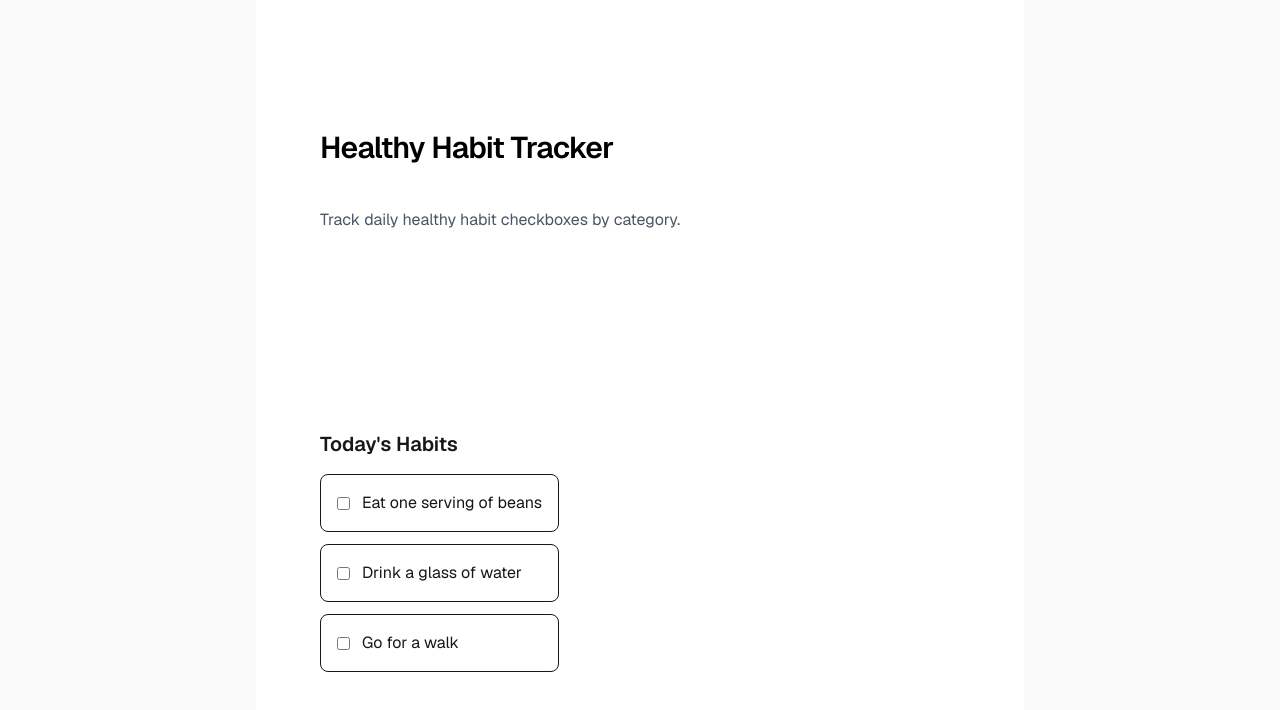
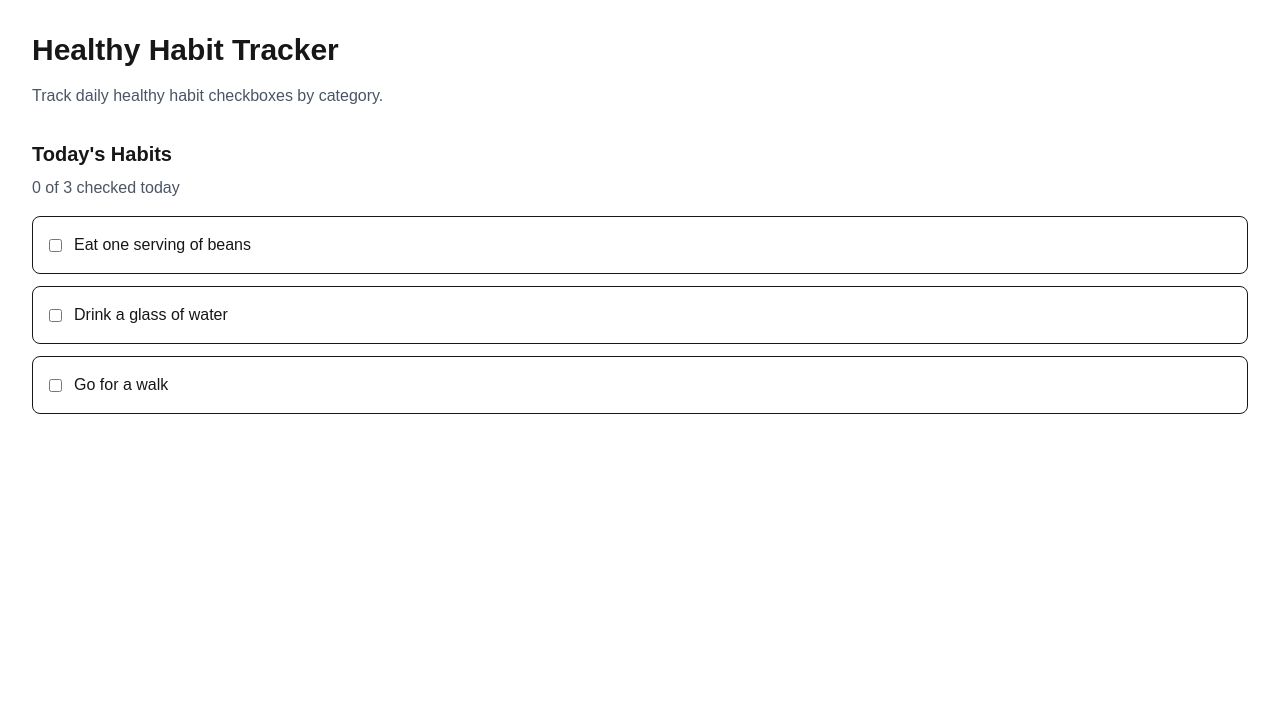
Before and after one commit to CynthiaWeaver-Jeannine/healthy-habits-tracker, a Next.js app: page / in a window 1280 px wide. Shown: the top 710 px of the page. Built offline with nearby package versions, Linux system fonts and the light colour scheme.

Commit message:
Fix problem in next.confix; update homepage to include a checkbox counter.

```diff
--- a/next.config.ts
+++ b/next.config.ts
@@ -1,7 +1,7 @@
 import type { NextConfig } from "next";
 
 const nextConfig: NextConfig = {
-  /* config options here */
+  allowedDevOrigins: ["192.168.68.53"],
   reactCompiler: true,
 };
 
--- a/src/app/page.tsx
+++ b/src/app/page.tsx
@@ -1,33 +1,49 @@
+"use client";
+
+import { useState } from "react";
 import { sampleHabitItems } from "@/features/habits/data/sampleHabitItems";
 import HabitItem from "@/features/habits/components/HabitItem";
 
 export default function Home() {
+  const [checkedHabitIds, setCheckedHabitIds] = useState<string[]>([]);
+
+  function handleCheckedHabitChange(habitId: string, checked: boolean) {
+    if (checked) {
+      setCheckedHabitIds((currentCheckedIds) => [
+        ...currentCheckedIds,
+        habitId,
+      ]);
+    } else {
+      setCheckedHabitIds((currentCheckedIds) =>
+      currentCheckedIds.filter((id) => id !==habitId)
+      );
+    }
+  }
   return (
-    <div className="flex flex-col flex-1 items-center justify-center bg-zinc-50 font-sans dark:bg-black">
-      <main className="flex flex-1 w-full max-w-3xl flex-col items-center justify-between py-32 px-16 bg-white dark:bg-black sm:items-start">
-
-        <div className="flex flex-col items-center gap-6 text-center sm:items-start sm:text-left">
-          <h1 className="max-w-xs text-3xl font-semibold leading-10 tracking-tight text-black dark:text-zinc-50">
-            Healthy Habit Tracker
-          </h1>
+      <main className="min-h-screen p-8">
+        <h1 className="text-3xl font-bold">Healthy Habit Tracker</h1>
 
         <p className="mt-4 text-gray-600">
           Track daily healthy habit checkboxes by category.
         </p>
-        </div>
       <section className="mt-8">
         <h2 className="text-xl font-semibold">Today&apos;s Habits</h2>
+
+        <p className="mt-2 text-gray-600">
+          {checkedHabitIds.length} of {sampleHabitItems.length} checked today
+        </p>
         <ul className="mt-4 space-y-3">
           {sampleHabitItems.map((habit) => (
             <HabitItem
               key={habit.id}
               habit={habit}
+              isChecked={checkedHabitIds.includes(habit.id)}
+              onCheckedChange={handleCheckedHabitChange}
               />
           ))}
         </ul>
       </section>
 
       </main>
-    </div>
   );
 }
--- a/src/features/habits/components/HabitItem.tsx
+++ b/src/features/habits/components/HabitItem.tsx
@@ -1,21 +1,25 @@
-"use client";
-import { useState } from "react";
 import type { HabitItem as HabitItemType } from "../types";
 
 interface HabitItemProps {
     habit: HabitItemType;
+    isChecked: boolean;
+    onCheckedChange: (habitId: string, checked: boolean) => void;
 }
 
-export default function HabitItem({ habit }: HabitItemProps) {
-    const [isChecked, setIsChecked] = useState(false);
-
+export default function HabitItem({
+    habit,
+    isChecked,
+    onCheckedChange,
+ }: HabitItemProps) {
     return (
         <li className="rounded-lg border p-4">
             <label className="flex items-center gap-3">
                 <input
                 type="checkbox"
                 checked={isChecked}
-                onChange={(event) => setIsChecked(event.target.checked)}
+                onChange={(event) =>
+                onCheckedChange(habit.id, event.target.checked)
+                }
                 />
                 <span>{habit.label}</span>
             </label>
```
Lines whose indentation alone changed are shown as unchanged.
